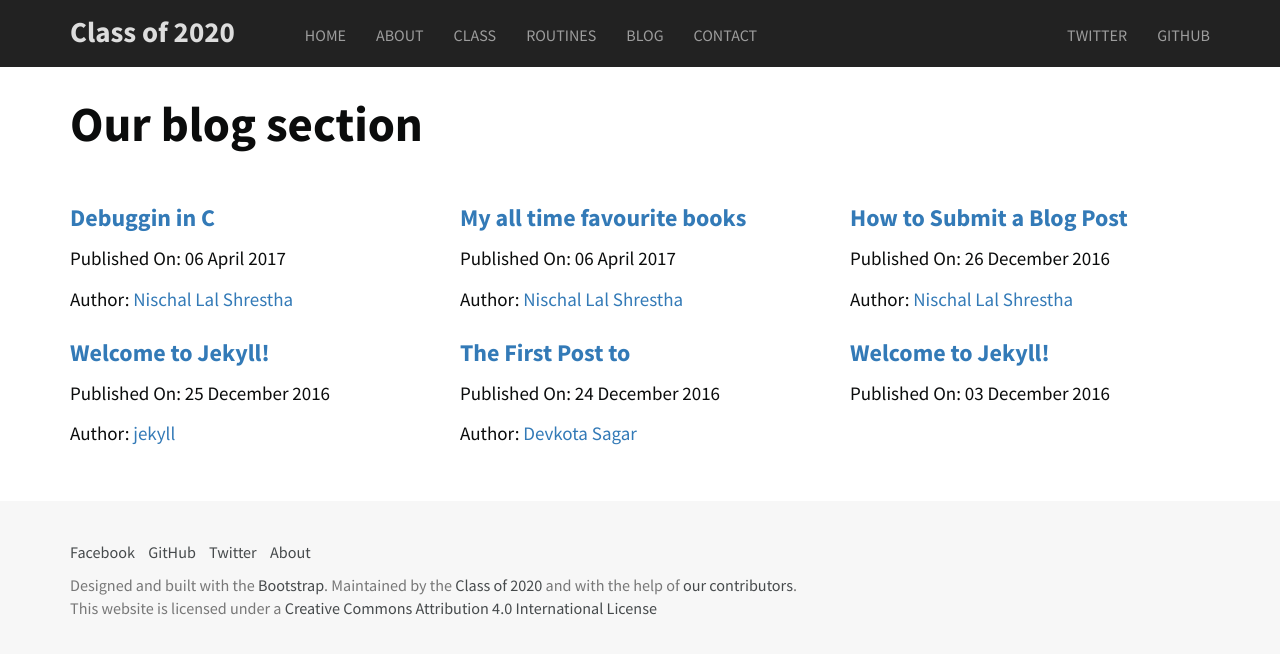
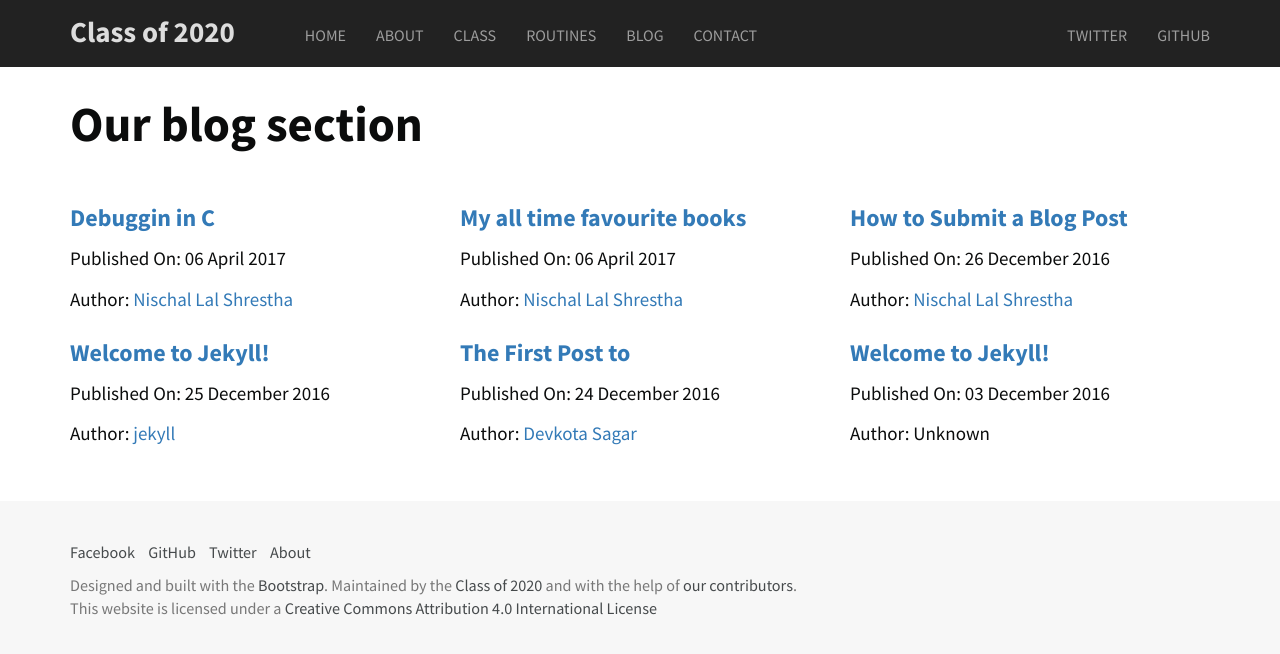
Before and after one commit to Classof2020/classof2020.github.io, a Jekyll site: the page built from blog.html, in a window 1280 px wide. Shown: the top 654 px of the page. Built offline with Jekyll 4.4.1, drawn with Linux system fonts in a browser that asks for light colours; nearby versions of some CDN libraries.

Commit message:
Post default auhor name in blogpost list when there is no author

```diff
--- a/blog.html
+++ b/blog.html
@@ -14,6 +14,8 @@ permalink: /blog/
                 <p>Published On: {{ post.date | date:"%d %B %Y " }}</p>
                 {% if post.author %}
                   <p>Author: <a href="{{ post.author_url }}">{{ post.author }}</a>  </p>
+                {% else %}
+                  <p>Author: Unknown</p>
                 {% endif %}
 
 
```
